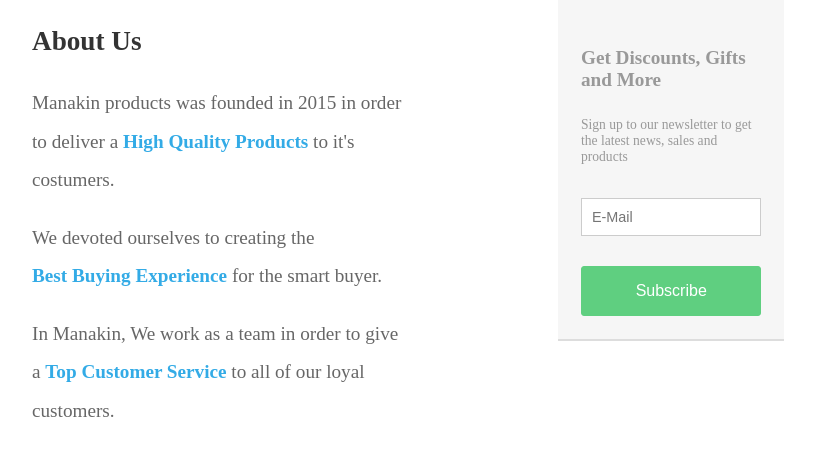
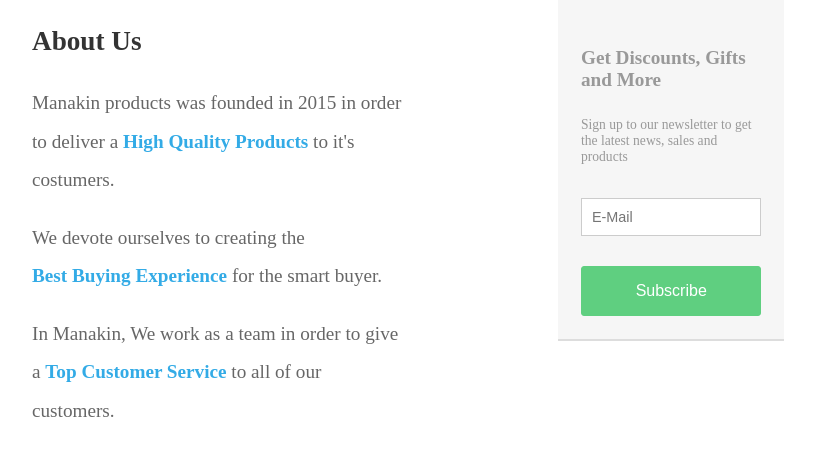
Before and after one commit to omerturner/manakinproducts, a Django app: page /about/ in a window 1280 px wide. Shown: the part 141-612 px from the top of the page, without its empty margins (232-1047 px from the left). Run offline with Django 3.2, Linux system fonts and the light colour scheme; some libraries are stand-ins or nearby versions; some web fonts are replaced.

Commit message:
Updated about text in about.html

```diff
--- a/templates/about.html
+++ b/templates/about.html
@@ -10,8 +10,8 @@
   <div class="about-left-col">
     <h3>About Us</h3>
     <p>Manakin products was founded in 2015 in order to deliver a <a href="{% url 'products:products' %}" id="hqp">High Quality Products</a> to it's costumers.</p>
-    <p>We devoted ourselves to creating the <br><a href="{% url 'products:products' %}" id="bbe">Best Buying Experience</a> for the smart buyer.</p>
-    <p>In Manakin, We work as a team in order to give a <br class="mobile-invisible"><a href="{% url 'contact:contact' %}" id="tcs">Top Customer Service</a> to all of our loyal customers. </p>
+    <p>We devote ourselves to creating the <br><a href="{% url 'products:products' %}" id="bbe">Best Buying Experience</a> for the smart buyer.</p>
+    <p>In Manakin, We work as a team in order to give a <br class="mobile-invisible"><a href="{% url 'contact:contact' %}" id="tcs">Top Customer Service</a> to all of our customers. </p>
   </div>
 
   <div class="about-right-col">
```
